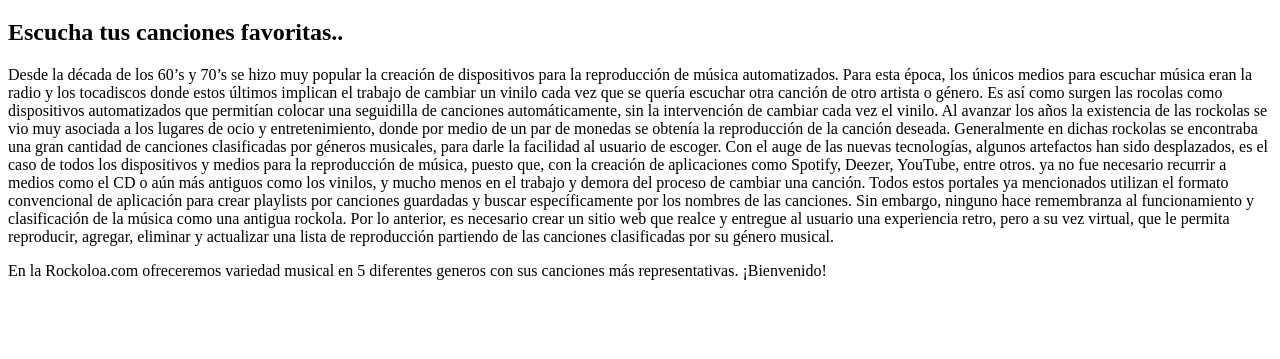
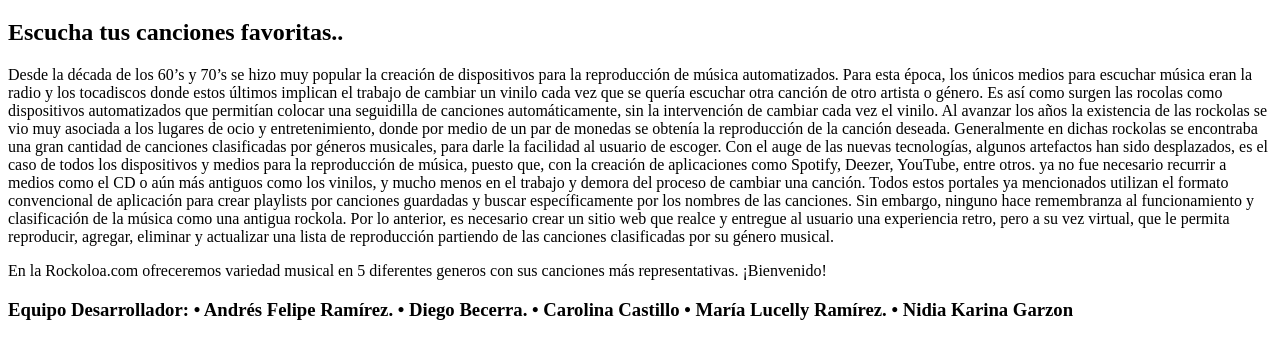
Before and after one commit to Carolcga/sprint3, a plain HTML site: page Index.html in a window 1280 px wide. Shown: the part 61-420 px from the top of the page. Drawn offline with Linux system fonts and the light colour scheme.

Commit message:
Actualización archivo Index.html con el nombre de los integrantes.

```diff
--- a/Index.html
+++ b/Index.html
@@ -25,8 +25,18 @@
     del proceso de cambiar una canción. Todos estos portales ya mencionados utilizan el formato convencional de aplicación para crear playlists por canciones guardadas y buscar específicamente por los nombres de las canciones. Sin embargo, ninguno hace
     remembranza al funcionamiento y clasificación de la música como una antigua rockola. Por lo anterior, es necesario crear un sitio web que realce y entregue al usuario una experiencia retro, pero a su vez virtual, que le permita reproducir, agregar,
     eliminar y actualizar una lista de reproducción partiendo de las canciones clasificadas por su género musical.
+</p>
 <p>
     En la Rockoloa.com ofreceremos variedad musical en 5 diferentes generos con sus canciones más representativas. ¡Bienvenido!
 </p>
+    <h3>
+        Equipo Desarrollador:
+		• Andrés Felipe Ramírez.
+		• Diego Becerra.
+		• Carolina Castillo
+		• María Lucelly Ramírez.
+		• Nidia Karina Garzon
+
+    </h3>
 
 </html>
```
